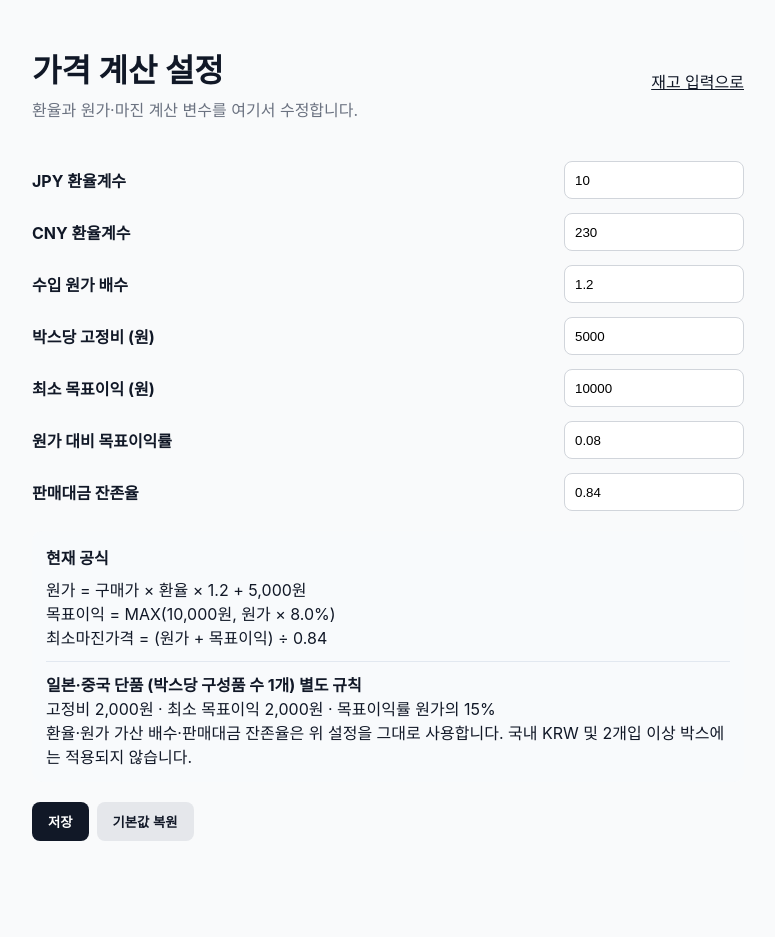
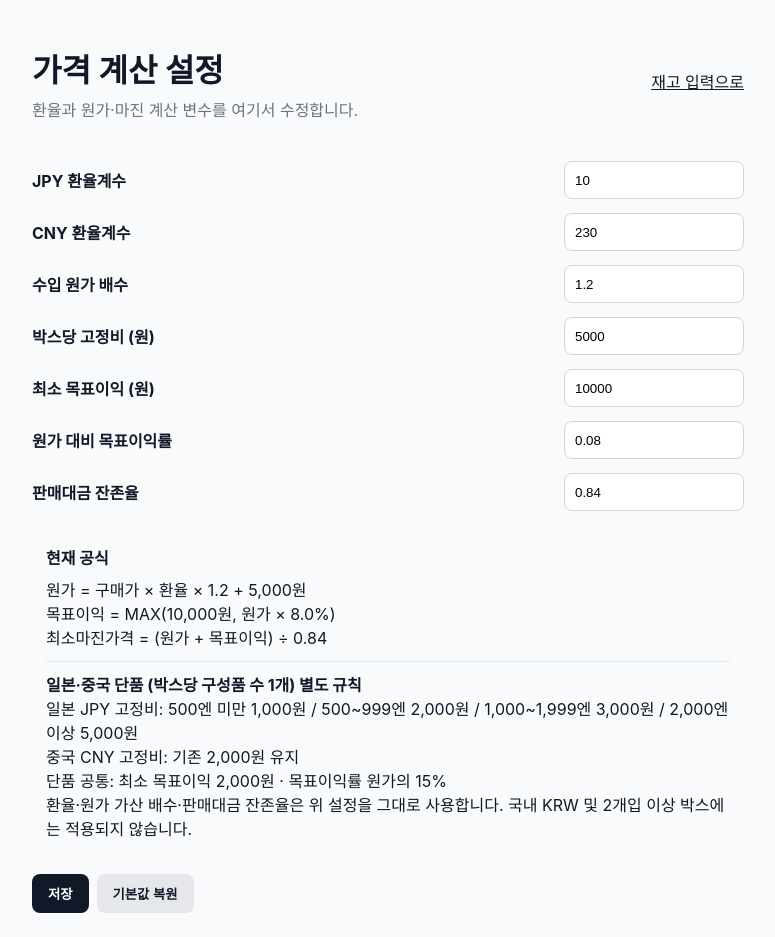
Before and after one commit to ddogagak/shipping, a Next.js app in the folder web/: page /pricing-settings in a window 1280 px wide. Shown: the whole page, without its empty margins (252-1027 px from the left). Before the commit the page ends 865 px from the top, so only its background shows below. Built offline with nearby package versions, Linux system fonts and the light colour scheme.

Commit message:
pricing: document JPY single-item fixed fee tiers

```diff
--- a/web/src/app/pricing-settings/page.tsx
+++ b/web/src/app/pricing-settings/page.tsx
@@ -62,7 +62,9 @@ export default function PricingSettingsPage() {
         <div>최소마진가격 = (원가 + 목표이익) ÷ {settings.salesRetentionRate}</div>
         <div style={{marginTop:12,paddingTop:10,borderTop:"1px solid #e2e8f0"}}>
           <strong>일본·중국 단품 (박스당 구성품 수 1개) 별도 규칙</strong>
-          <div>고정비 2,000원 · 최소 목표이익 2,000원 · 목표이익률 원가의 15%</div>
+          <div>일본 JPY 고정비: 500엔 미만 1,000원 / 500~999엔 2,000원 / 1,000~1,999엔 3,000원 / 2,000엔 이상 5,000원</div>
+          <div>중국 CNY 고정비: 기존 2,000원 유지</div>
+          <div>단품 공통: 최소 목표이익 2,000원 · 목표이익률 원가의 15%</div>
           <div>환율·원가 가산 배수·판매대금 잔존율은 위 설정을 그대로 사용합니다. 국내 KRW 및 2개입 이상 박스에는 적용되지 않습니다.</div>
         </div>
       </div>
```
